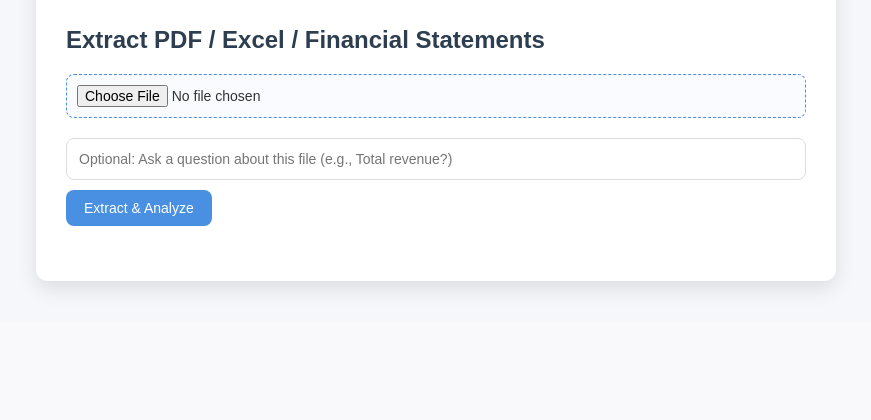
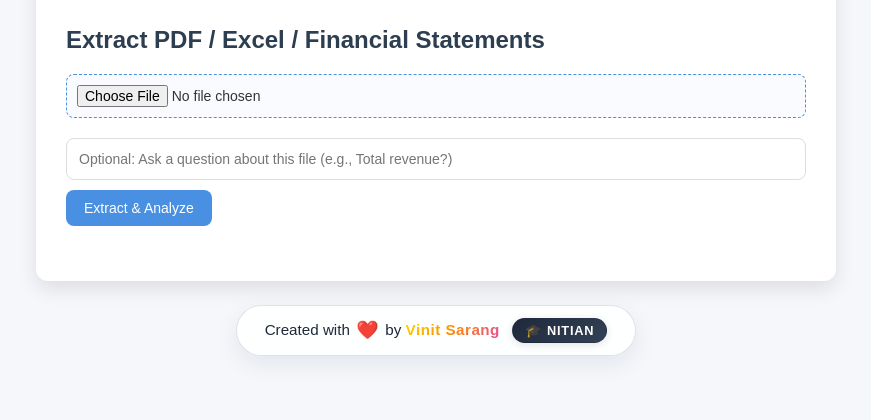
Before and after one commit to vinitsarang77/ai-chatbot-doc-analyzer, a Flask app: page / in a window 1280 px wide. Shown: the part 949-1369 px from the top of the page, without its empty margins (204-1075 px from the left). Before the commit the page ends 1242 px from the top, so only its background shows below. Run offline with Flask 3, Linux system fonts and the light colour scheme.

Commit message:
Add footer component styles and extract inline JS to static/script.js

```diff
--- a/main.py
+++ b/main.py
@@ -5,6 +5,8 @@ import pdfplumber
 import pandas as pd
 from dotenv import load_dotenv
 from openai import OpenAI
+from datetime import datetime
+from zoneinfo import ZoneInfo
 
 app = Flask(__name__)
 
@@ -29,6 +31,14 @@ SYSTEM_PROMPT = (
 chat_history = [
     {"role": "system", "content": SYSTEM_PROMPT}
 ]
+
+def get_system_prompt():
+    now = datetime.now(ZoneInfo("Asia/Kolkata"))
+    today_str = now.strftime("%A, %B %d, %Y")
+    return (
+        f"You are a helpful AI assistant. Today's date is {today_str}. "
+        "Use this exact date for any calendar, day-of-week, or relative date questions."
+    )
 
 def extract_from_pdf(file_stream):
     extracted_parts = []
--- a/static/style.css
+++ b/static/style.css
@@ -206,3 +206,77 @@ input[type="file"] {
 .clear-btn:hover {
     background: #c0392b;
 }
+
+/* ----------------------------Footer Styles------------------------------- */
+@keyframes heartbeat {
+    0% { transform: scale(1); }
+    50% { transform: scale(1.2); }
+    100% { transform: scale(1); }
+}
+
+.heart-icon {
+    display: inline-block;
+    color: #EB459E;
+    animation: heartbeat 1.5s infinite ease-in-out;
+    margin: 0 4px;
+}
+
+.author-name {
+    background: linear-gradient(135deg, #FFD700 0%, #FF8C00 50%, #EB459E 100%);
+    background-clip: text;
+    -webkit-background-clip: text;
+    -webkit-text-fill-color: transparent;
+    font-weight: 800;
+    letter-spacing: 0.5px;
+}
+
+.nitians-tag {
+    display: inline-flex;
+    align-items: center;
+    gap: 5px;
+    background: linear-gradient(135deg, #1e293b 0%, #334155 100%);
+    border: 1px solid rgba(15, 23, 42, 0.15);
+    padding: 4px 12px;
+    border-radius: 20px;
+    font-size: 0.8rem;
+    font-weight: 800;
+    color: #ffffff;
+    letter-spacing: 0.8px;
+    box-shadow: 0 2px 8px rgba(15, 23, 42, 0.12);
+    margin-left: 8px;
+}
+
+.footer-card {
+    margin: 1.5rem auto;
+    display: flex;
+    align-items: center;
+    justify-content: center;
+    gap: 10px;
+    padding: 0.75rem 1.75rem;
+    background: rgba(255, 255, 255, 0.9);
+    backdrop-filter: blur(10px);
+    -webkit-backdrop-filter: blur(10px);
+    border-radius: 50px;
+    border: 1px solid rgba(15, 23, 42, 0.12);
+    box-shadow: 0 8px 24px rgba(15, 23, 42, 0.08);
+    width: fit-content;
+}
+
+.footer-text {
+    font-family: 'Outfit', sans-serif;
+    font-weight: 500;
+    color: #1e293b;
+    font-size: 0.95rem;
+    margin: 0;
+}
+
+.footer-logo {
+    max-height: 22px;
+    border-radius: 4px;
+    object-fit: contain;
+    transition: transform 0.3s ease;
+}
+
+.footer-card:hover .footer-logo {
+    transform: rotate(10deg) scale(1.1);
+}
--- a/templates/index.html
+++ b/templates/index.html
@@ -46,99 +46,18 @@
             <pre id="extracted-raw"></pre>
         </details>
     </div>
+
+    <footer class="footer-card">
+        <p class="footer-text">
+            Created with <span class="heart-icon">❤️</span> by
+            <span class="author-name">Vinit Sarang</span>
+            <span class="nitians-tag"><span class="grad-icon">🎓</span> NITIAN</span>
+        </p>
+    </footer>
+
     <script src="https://cdn.jsdelivr.net/npm/marked/marked.min.js"></script>
+    <script src="{{ url_for('static', filename='script.js') }}"></script>
 
-    <script>
-        document.getElementById("askForm").onsubmit = async (e) => {
-            e.preventDefault();
-            let input = document.getElementById("questionInput");
-            let userText = input.value.trim();
-            if (!userText) return;
 
-            let chatBox = document.getElementById("chat-box");
-            let loading = document.getElementById("ans-loading");
-
-            // 1. Append user message bubble
-            let userBubble = document.createElement("div");
-            userBubble.className = "chat-msg user-msg";
-            userBubble.innerText = userText;
-            chatBox.appendChild(userBubble);
-            chatBox.scrollTop = chatBox.scrollHeight;
-
-            let formData = new FormData(e.target);
-            input.value = ""; // clear input box
-            loading.style.display = "block";
-
-            // 2. Fetch AI reply
-            let res = await fetch("/ask", {
-                method: "POST",
-                body: formData
-            });
-            let data = await res.json();
-            loading.style.display = "none";
-
-            // 3. Append AI message bubble
-            let botBubble = document.createElement("div");
-            botBubble.className = "chat-msg bot-msg";
-            botBubble.innerHTML = marked.parse(data.response);
-            chatBox.appendChild(botBubble);
-            chatBox.scrollTop = chatBox.scrollHeight;
-        };
-
-        document.getElementById("clearChatBtn").onclick = async () => {
-            await fetch("/clear_chat", { method: "POST" });
-            document.getElementById("chat-box").innerHTML = "";
-        };
-
-        document.getElementById("emailForm").onsubmit = async (e) => {
-            e.preventDefault();
-            let formData = new FormData(e.target);
-
-            let loading = document.getElementById("summary-loading");
-            loading.style.display = "block";
-
-            let res = await fetch("/summarize", {
-                method: "POST",
-                body: formData
-            });
-
-            let data = await res.json();
-            document.getElementById("summary").innerHTML = marked.parse(data.response);
-
-            loading.style.display = "none"; // hide loader
-        };
-
-        document.getElementById("extractForm").onsubmit = async (e) => {
-            e.preventDefault();
-            let formData = new FormData(e.target);
-
-            let loading = document.getElementById("extract-loading");
-            let analysisBox = document.getElementById("extract-analysis");
-            let rawDetails = document.getElementById("raw-data-details");
-            let rawBox = document.getElementById("extracted-raw");
-
-            loading.style.display = "block";
-            analysisBox.style.display = "none";
-            rawDetails.style.display = "none";
-
-            let res = await fetch("/extract", {
-                method: "POST",
-                body: formData
-            });
-
-            let data = await res.json();
-            loading.style.display = "none";
-
-            if (data.response) {
-                analysisBox.innerHTML = marked.parse(data.response);
-                analysisBox.style.display = "block";
-            } else {
-                analysisBox.innerHTML = marked.parse(data.analysis);
-                analysisBox.style.display = "block";
-                rawBox.innerText = data.extracted_text;
-                rawDetails.style.display = "block";
-            }
-        };
-    </script>
 </body>
 </html>
```
Also changed, not shown: static/script.js (added, +90 -0 lines).
